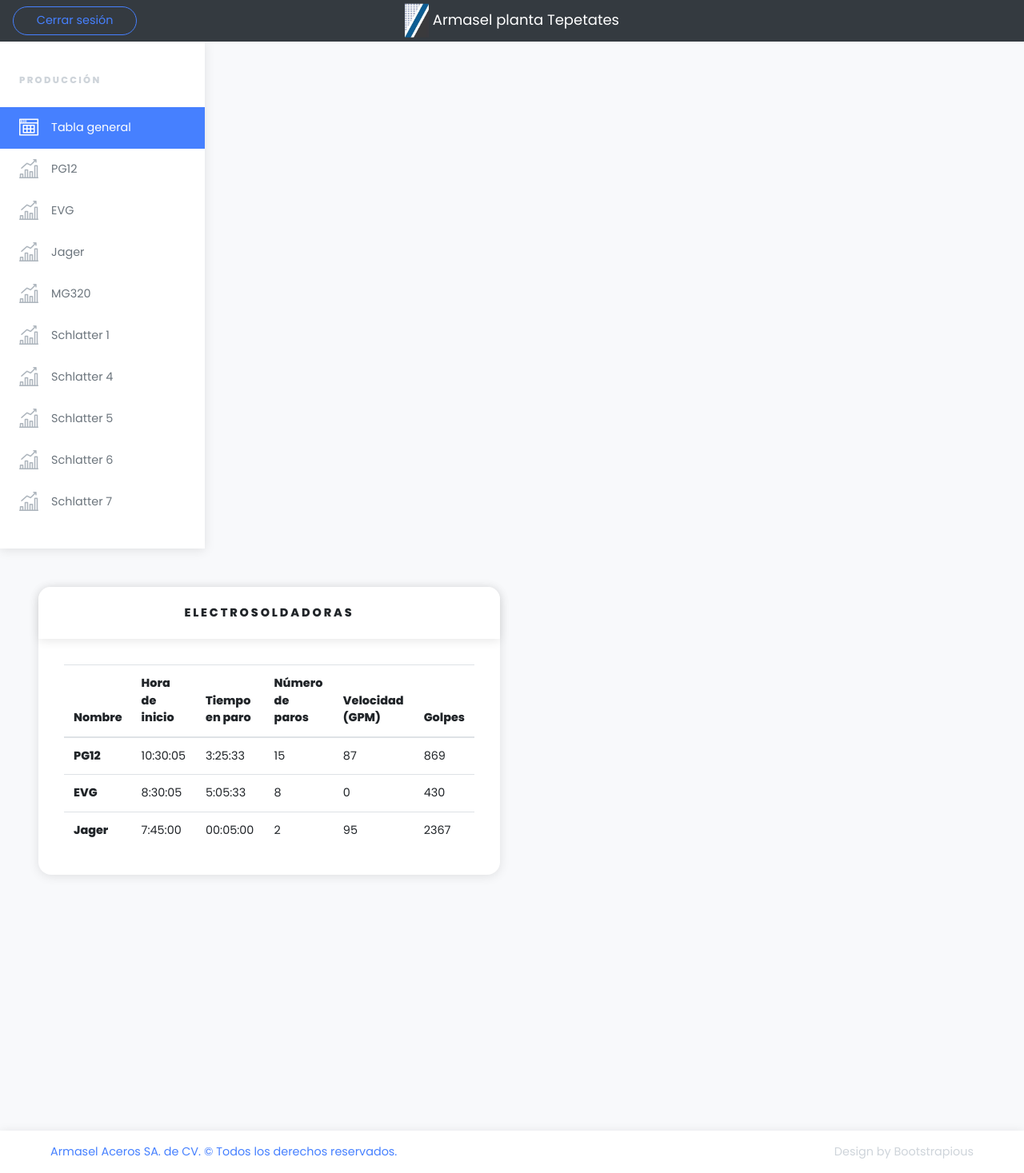
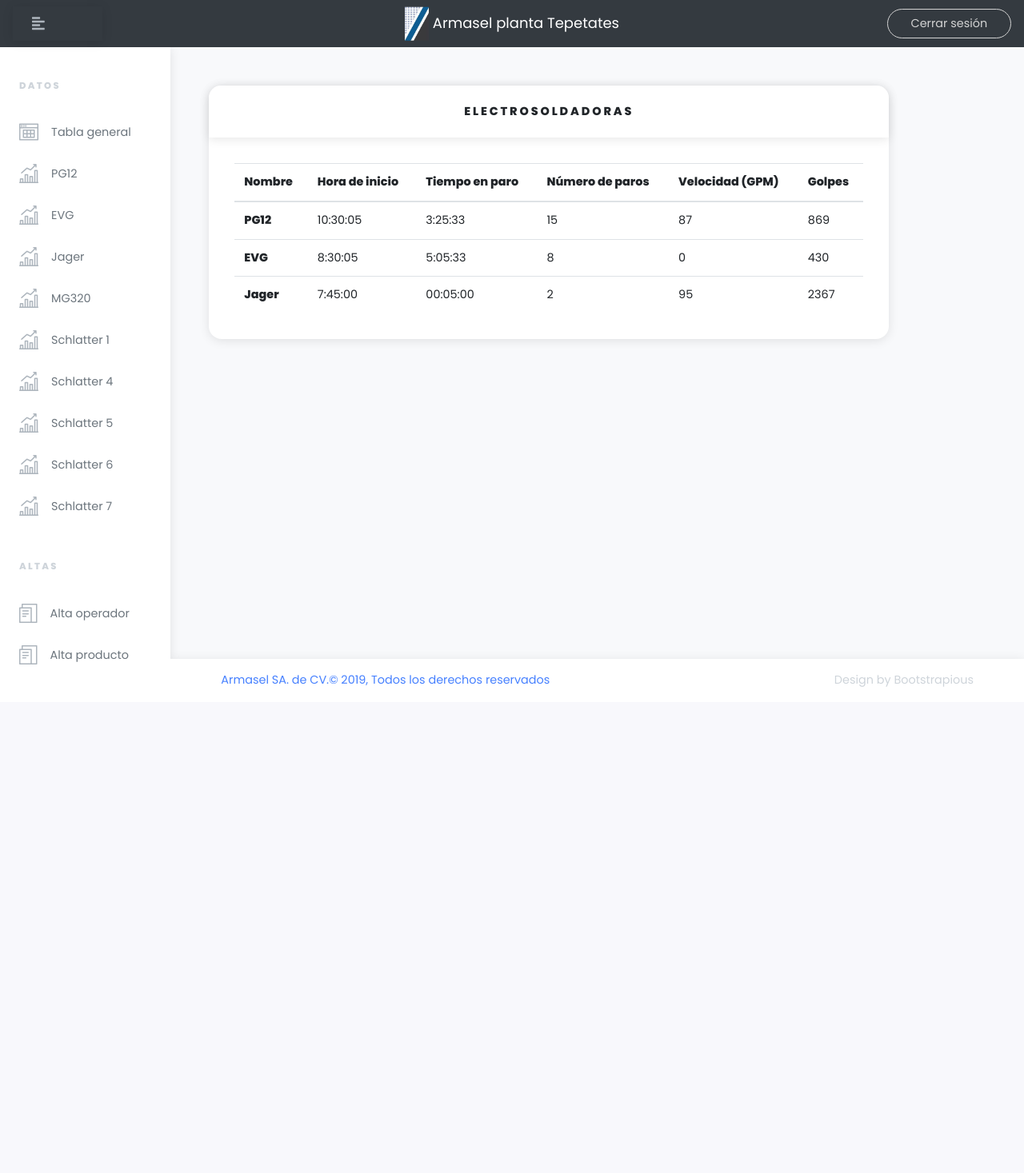
Before and after one commit to GitContainer/Production-Data-App, a Flask app: page /home in a window 1280 px wide. Shown: the whole page at 80% size. After the commit the page ends 859 px from the top, so only its background shows below. Run offline with Flask 2, Linux system fonts and the light colour scheme; the visitor is signed in with stand-in values (Sample User, id 1); parts of the project's set-up code (start-up, migrations or seed data) failed here and were passed over; some libraries are stand-ins or nearby versions.

Commit message:
Finished table stylilng and linked javascript files

```diff
--- a/app/templates/home.html
+++ b/app/templates/home.html
@@ -24,16 +24,21 @@
                     <img src="{{ url_for('static', filename='images/Armasel_icon.jpg') }}" width="30" height="42" class="d-inline-block align-middle" alt="" >
                     <font color="white">Armasel planta Tepetates</font>
                 </a>
-                <button onclick="window.location.href='/logout'" type="button" class="btn btn-outline-primary">Cerrar sesión</button>
+                <nav class="navbar navbar-expand-lg px-4 py-2 bg-dark shadow">
+                    <a href="#" class="sidebar-toggler text-gray-500 mr-4 mr-lg-5 lead">
+                        <i class="fas fa-align-left"></i>
+                    </a>
+                </nav>
+                <button style="float: right; color:lightgray; border-color: lightgray;" onclick="window.location.href='/logout'" type="button" class="btn btn-outline-primary">Cerrar sesión</button>
             </nav>
         </header>
         <!-- Main Frame -->
         <div class="d-flex align-items-stretch">
-            <!-- Sidebar menu -->
+            <!-- Sidebar -->
             <div id="sidebar" class="sidebar py-3">
-                <div class="text-gray-400 text-uppercase px-3 px-lg-4 py-4 font-weight-bold small headings-font-family">Producción</div>
+                <div class="text-gray-400 text-uppercase px-3 px-lg-4 py-4 font-weight-bold small headings-font-family">Datos</div>
                 <ul class="sidebar-menu list-unstyled">
-                    <li class="sidebar-list-item"><a href="index.html" class="sidebar-link text-muted active"><i class="o-table-content-1 mr-3 text-gray"></i><span>Tabla general</span></a></li>
+                    <li class="sidebar-list-item"><a href="{{ url_for('home')}}" class="sidebar-link text-muted"><i class="o-table-content-1 mr-3 text-gray"></i><span>Tabla general</span></a></li>
                     <li class="sidebar-list-item"><a href="charts.html" class="sidebar-link text-muted"><i class="o-sales-up-1 mr-3 text-gray"></i><span>PG12</span></a></li>
                     <li class="sidebar-list-item"><a href="charts.html" class="sidebar-link text-muted"><i class="o-sales-up-1 mr-3 text-gray"></i><span>EVG</span></a></li>
                     <li class="sidebar-list-item"><a href="charts.html" class="sidebar-link text-muted"><i class="o-sales-up-1 mr-3 text-gray"></i><span>Jager</span></a></li>
@@ -44,15 +49,19 @@
                     <li class="sidebar-list-item"><a href="charts.html" class="sidebar-link text-muted"><i class="o-sales-up-1 mr-3 text-gray"></i><span>Schlatter 6</span></a></li>
                     <li class="sidebar-list-item"><a href="charts.html" class="sidebar-link text-muted"><i class="o-sales-up-1 mr-3 text-gray"></i><span>Schlatter 7</span></a></li>
               </ul>
+              <div class="text-gray-400 text-uppercase px-3 px-lg-4 py-4 font-weight-bold small headings-font-family">Altas</div>
+              <ul class="sidebar-menu list-unstyled">
+                    <li class="sidebar-list-item"><a href="#" class="sidebar-link text-muted"><i class="o-paperwork-1 mr-3 text-gray"></i><span>Alta operador</span></a></li>
+                    <li class="sidebar-list-item"><a href="#" class="sidebar-link text-muted"><i class="o-paperwork-1 mr-3 text-gray"></i><span>Alta producto</span></a></li>
+              </ul>
             </div>
-            </div>
-            <!-- General table -->
+            <!-- Table -->
             <div class="page-holder w-100 d-flex flex-wrap">
               <div class="container-fluid px-xl-5">
                 <section class="py-5">
                   <div class="row">
                     <div class="col-lg-6 mb-4">
-                                <div class="card">
+                      <div class="card" style="width:850px">
                         <div class="card-header">
                           <h6 class="text-uppercase mb-0"><center>Electrosoldadoras</center></h6>
                         </div>
@@ -101,12 +110,11 @@
                   </div>
                 </section>
               </div>
-            </div>
               <footer class="footer bg-white shadow align-self-end py-3 px-xl-5 w-100">
                 <div class="container-fluid">
                   <div class="row">
                     <div class="col-md-6 text-center text-md-left text-primary">
-                            <p class="mb-2 mb-md-0">Armasel Aceros SA. de CV. &copy; Todos los derechos reservados.</p>
+                      <p class="mb-2 mb-md-0">Armasel SA. de CV.&copy; 2019, Todos los derechos reservados</p>
                     </div>
                     <div class="col-md-6 text-center text-md-right text-gray-400">
                       <p class="mb-0">Design by <a href="https://bootstrapious.com/admin-templates" class="external text-gray-400">Bootstrapious</a></p>
@@ -116,13 +124,14 @@
                 </div>
               </footer>
             </div>
+          </div>
         <!-- JavaScript files-->
-        <script src="vendor/jquery/jquery.min.js"></script>
-        <script src="vendor/popper.js/umd/popper.min.js"> </script>
-        <script src="vendor/bootstrap/js/bootstrap.min.js"></script>
-        <script src="vendor/jquery.cookie/jquery.cookie.js"> </script>
-        <script src="vendor/chart.js/Chart.min.js"></script>
+        <script src= "{{ url_for('static', filename='vendor/jquery/jquery.min.js') }}"></script>
+        <script src="{{ url_for('static', filename='vendor/popper.js/umd/popper.min.js') }}"> </script>
+        <script src="{{ url_for('static', filename='vendor/bootstrap/js/bootstrap.min.js') }}"></script>
+        <script src="{{ url_for('static', filename='vendor/jquery.cookie/jquery.cookie.js') }}"> </script>
+        <script src="{{ url_for('static', filename='vendor/chart.js/Chart.min.js') }}"></script>
         <script src="https://cdn.jsdelivr.net/npm/js-cookie@2/src/js.cookie.min.js"></script>
-        <script src="js/front.js"></script>
+        <script src="{{ url_for('static', filename='js/front.js') }}"></script>
     </body>
 </html>
```
Lines whose indentation alone changed are shown as unchanged.
